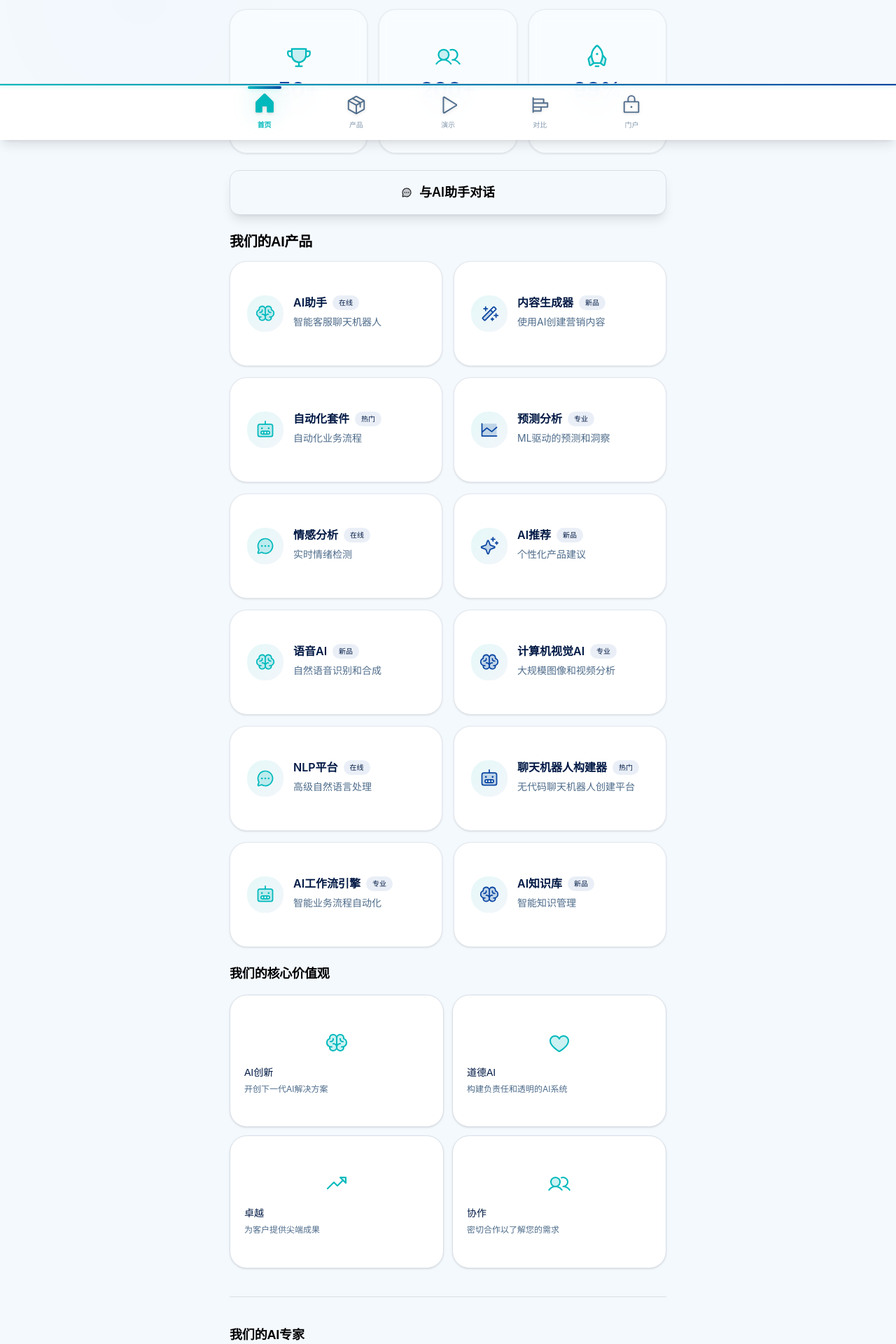
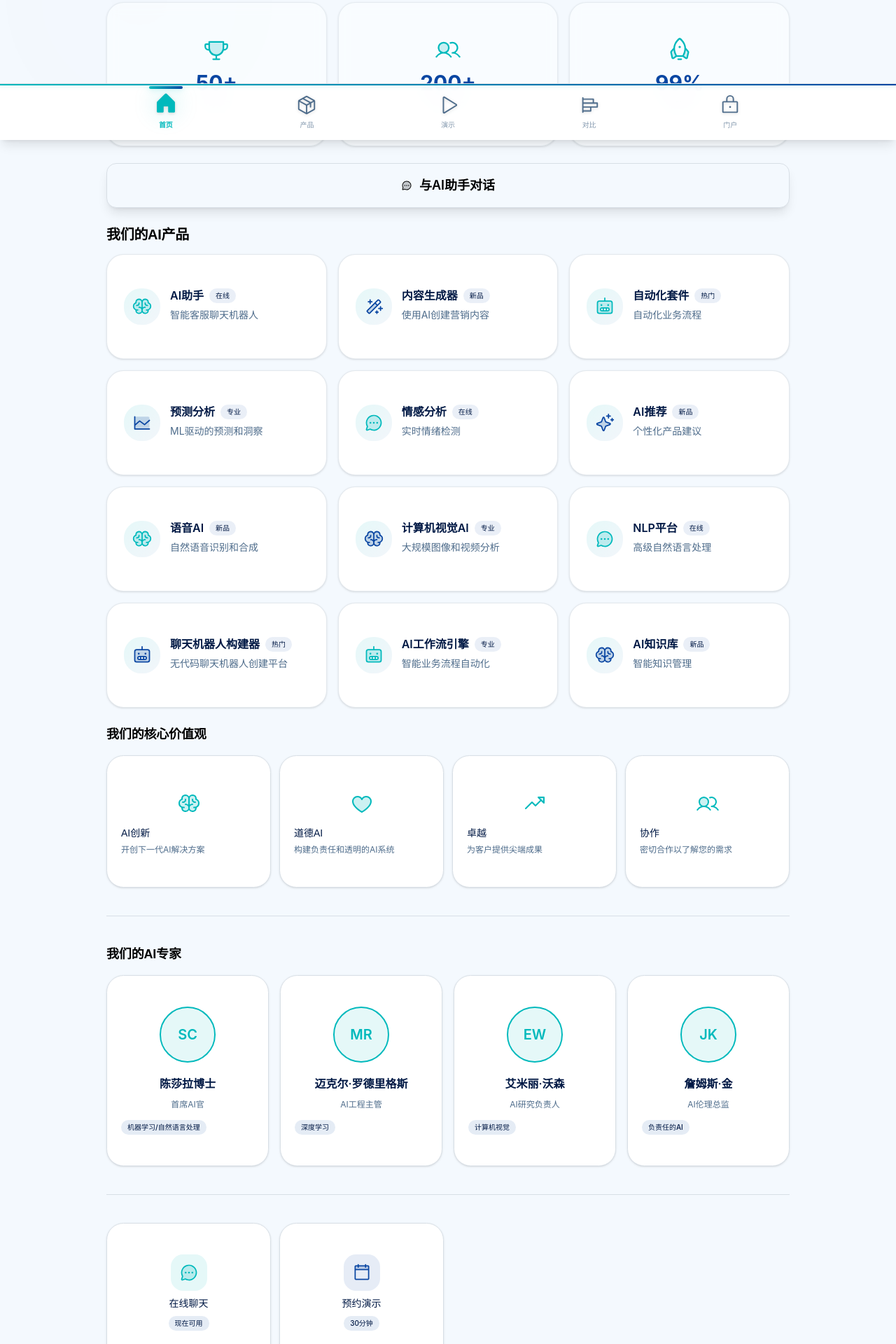
Before and after one commit to fage-hub/danica-native-app-v2, a Next.js app: page / in a window 1280 px wide. Shown: the part 600-2520 px from the top of the page at 70% size. Built offline with nearby package versions, Linux system fonts and the light colour scheme.

Commit message:
Fix UI: widen content to max-w-5xl on desktop, add top spacing for LanguageSwitcher overlap, dashboard sub-tabs show labels, multi-col grids on lg+ for Home/About

```diff
--- a/src/components/AboutSection.tsx
+++ b/src/components/AboutSection.tsx
@@ -95,7 +95,7 @@ export function AboutSection() {
         <h2 className="text-lg font-semibold mb-4" style={{ letterSpacing: '-0.01em' }}>
           {t.about.achievementsTitle}
         </h2>
-        <div className="grid grid-cols-3 gap-3">
+        <div className="grid grid-cols-3 lg:grid-cols-4 gap-3">
           {achievements.map((achievement, index) => {
             const Icon = achievement.icon
             const label = t.about.achievements[achievement.key as keyof typeof t.about.achievements]
@@ -130,7 +130,7 @@ export function AboutSection() {
         <h2 className="text-lg font-semibold mb-4" style={{ letterSpacing: '-0.01em' }}>
           {t.about.valuesTitle}
         </h2>
-        <div className="grid grid-cols-2 gap-3">
+        <div className="grid grid-cols-2 lg:grid-cols-4 gap-3">
           {values.map((value, index) => {
             const Icon = value.icon
             const valueData = t.about.values[value.key as keyof typeof t.about.values]
@@ -166,7 +166,7 @@ export function AboutSection() {
         <h2 className="text-lg font-semibold mb-4" style={{ letterSpacing: '-0.01em' }}>
           {t.about.expertsTitle}
         </h2>
-        <div className="grid grid-cols-2 gap-4">
+        <div className="grid grid-cols-2 lg:grid-cols-4 gap-4">
           {teamMembers.map((member, index) => {
             const memberData = t.about.team[member.key as keyof typeof t.about.team]
             return (
--- a/src/components/BottomNav.tsx
+++ b/src/components/BottomNav.tsx
@@ -83,7 +83,7 @@ export function BottomNav({ activeTab, onTabChange }: BottomNavProps) {
           boxShadow: `0 0 6px ${currentTheme.glow}`
         }}
       />
-      <div className="flex items-center justify-around h-20 px-2 max-w-2xl mx-auto relative">
+      <div className="flex items-center justify-around h-20 px-2 max-w-2xl lg:max-w-5xl mx-auto relative">
         {navItems.map((item, index) => {
           const Icon = item.icon
           const isActive = activeTab === item.id
--- a/src/components/ConsumerDashboard.tsx
+++ b/src/components/ConsumerDashboard.tsx
@@ -172,13 +172,31 @@ export function ConsumerDashboard({ onLogout }: { onLogout: () => void }) {
       </div>
 
       <Tabs value={tab} onValueChange={v => setTab(v as typeof tab)}>
-        <TabsList className="grid grid-cols-6 w-full">
-          <TabsTrigger value="overview"><House size={16} /></TabsTrigger>
-          <TabsTrigger value="products"><Package size={16} /></TabsTrigger>
-          <TabsTrigger value="usage"><ChartLine size={16} /></TabsTrigger>
-          <TabsTrigger value="billing"><Receipt size={16} /></TabsTrigger>
-          <TabsTrigger value="api"><Key size={16} /></TabsTrigger>
-          <TabsTrigger value="support"><Lifebuoy size={16} /></TabsTrigger>
+        <TabsList className="grid grid-cols-6 w-full h-auto p-1">
+          <TabsTrigger value="overview" className="flex flex-col sm:flex-row items-center gap-1 sm:gap-1.5 py-2 text-[11px] sm:text-xs">
+            <House size={16} weight={tab === "overview" ? "fill" : "regular"} />
+            <span>{t.dashboard?.overview ?? "Overview"}</span>
+          </TabsTrigger>
+          <TabsTrigger value="products" className="flex flex-col sm:flex-row items-center gap-1 sm:gap-1.5 py-2 text-[11px] sm:text-xs">
+            <Package size={16} weight={tab === "products" ? "fill" : "regular"} />
+            <span>{t.dashboard?.products ?? "Products"}</span>
+          </TabsTrigger>
+          <TabsTrigger value="usage" className="flex flex-col sm:flex-row items-center gap-1 sm:gap-1.5 py-2 text-[11px] sm:text-xs">
+            <ChartLine size={16} weight={tab === "usage" ? "fill" : "regular"} />
+            <span>{t.dashboard?.usage ?? "Usage"}</span>
+          </TabsTrigger>
+          <TabsTrigger value="billing" className="flex flex-col sm:flex-row items-center gap-1 sm:gap-1.5 py-2 text-[11px] sm:text-xs">
+            <Receipt size={16} weight={tab === "billing" ? "fill" : "regular"} />
+            <span>{t.dashboard?.billing ?? "Billing"}</span>
+          </TabsTrigger>
+          <TabsTrigger value="api" className="flex flex-col sm:flex-row items-center gap-1 sm:gap-1.5 py-2 text-[11px] sm:text-xs">
+            <Key size={16} weight={tab === "api" ? "fill" : "regular"} />
+            <span>API</span>
+          </TabsTrigger>
+          <TabsTrigger value="support" className="flex flex-col sm:flex-row items-center gap-1 sm:gap-1.5 py-2 text-[11px] sm:text-xs">
+            <Lifebuoy size={16} weight={tab === "support" ? "fill" : "regular"} />
+            <span>{t.dashboard?.support ?? "Support"}</span>
+          </TabsTrigger>
         </TabsList>
 
         <TabsContent value="overview" className="space-y-4">
--- a/src/components/HomeSection.tsx
+++ b/src/components/HomeSection.tsx
@@ -368,7 +368,7 @@ export function HomeSection() {
         <h2 className="text-lg sm:text-xl font-semibold" style={{ letterSpacing: '-0.015em' }}>
           {t.home.ourProducts}
         </h2>
-        <div className="grid grid-cols-2 gap-3 sm:gap-4">
+        <div className="grid grid-cols-2 lg:grid-cols-3 gap-3 sm:gap-4">
           {aiProducts.map((item, index) => {
             const product = t.home.products[item.productKey]
             const status = t.home.status[item.statusKey]
@@ -437,7 +437,7 @@ export function HomeSection() {
         <h2 className="text-lg font-semibold mb-4" style={{ letterSpacing: '-0.01em' }}>
           {t.about.valuesTitle}
         </h2>
-        <div className="grid grid-cols-2 gap-3">
+        <div className="grid grid-cols-2 lg:grid-cols-4 gap-3">
           {values.map((value, index) => {
             const Icon = value.icon
             const valueData = t.about.values[value.key as keyof typeof t.about.values]
@@ -475,7 +475,7 @@ export function HomeSection() {
         <h2 className="text-lg font-semibold mb-4" style={{ letterSpacing: '-0.01em' }}>
           {t.about.expertsTitle}
         </h2>
-        <div className="grid grid-cols-2 gap-4">
+        <div className="grid grid-cols-2 lg:grid-cols-4 gap-4">
           {teamMembers.map((member, index) => {
             const memberData = t.about.team[member.key as keyof typeof t.about.team]
             return (
@@ -520,7 +520,7 @@ export function HomeSection() {
         initial={{ opacity: 0 }}
         animate={{ opacity: 1 }}
         transition={{ delay: 2.6 }}
-        className="grid grid-cols-2 gap-3"
+        className="grid grid-cols-2 lg:grid-cols-4 gap-3"
       >
         <motion.div
           whileHover={{ scale: 1.03, y: -3 }}
--- a/src/components/SparkApp.tsx
+++ b/src/components/SparkApp.tsx
@@ -50,11 +50,11 @@ export function SparkApp() {
         />
       </div>
 
-      <div className="fixed top-4 right-4 z-50">
+      <div className="fixed top-3 right-3 sm:top-4 sm:right-4 z-50">
         <LanguageSwitcher />
       </div>
 
-      <main className="max-w-2xl mx-auto px-4 py-6 sm:px-6 relative">
+      <main className="max-w-2xl lg:max-w-5xl mx-auto px-4 pt-16 sm:pt-20 lg:pt-10 pb-28 sm:px-6 relative">
         <AnimatePresence mode="wait">
           <motion.div
             key={currentTab}
```
